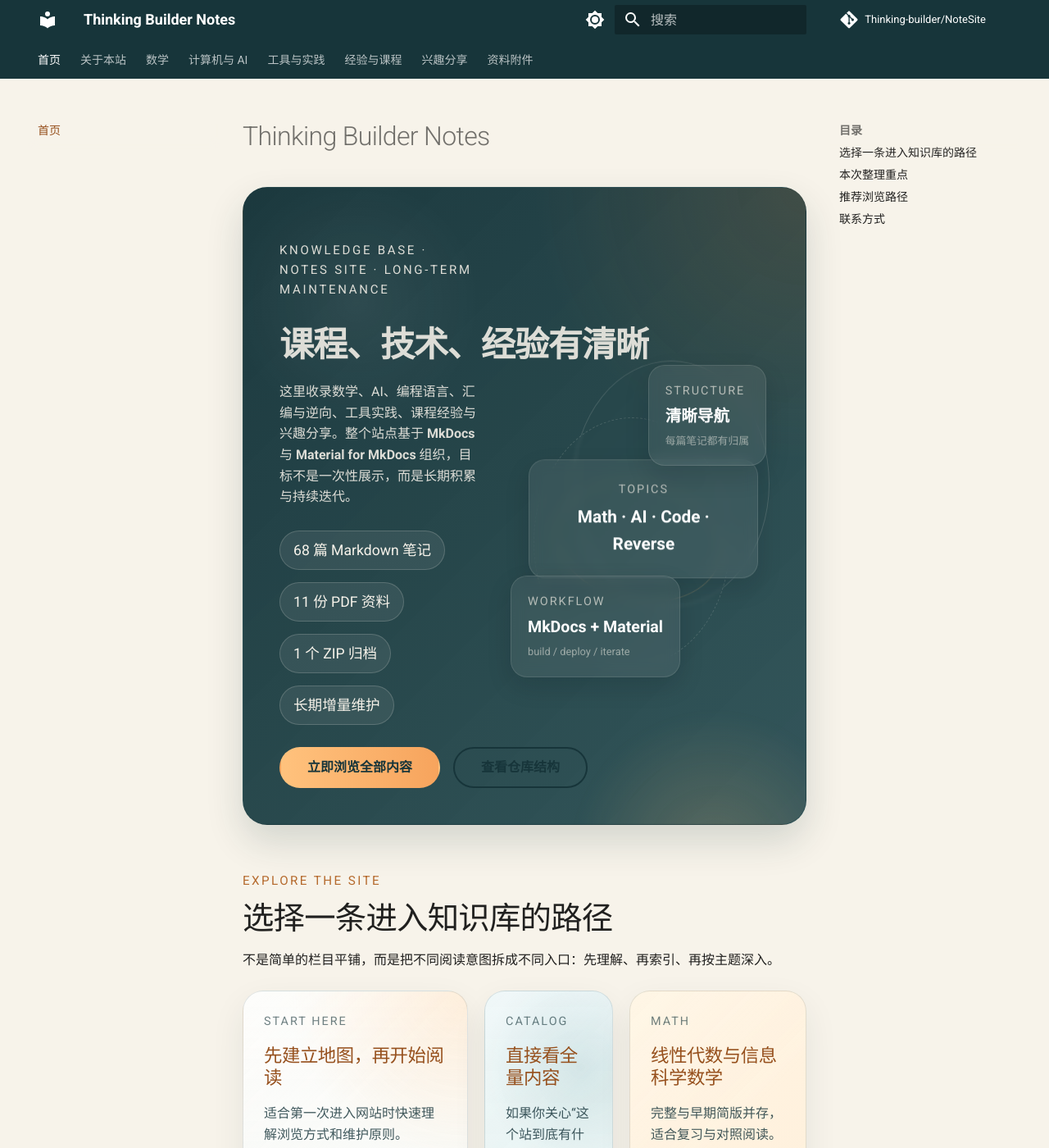
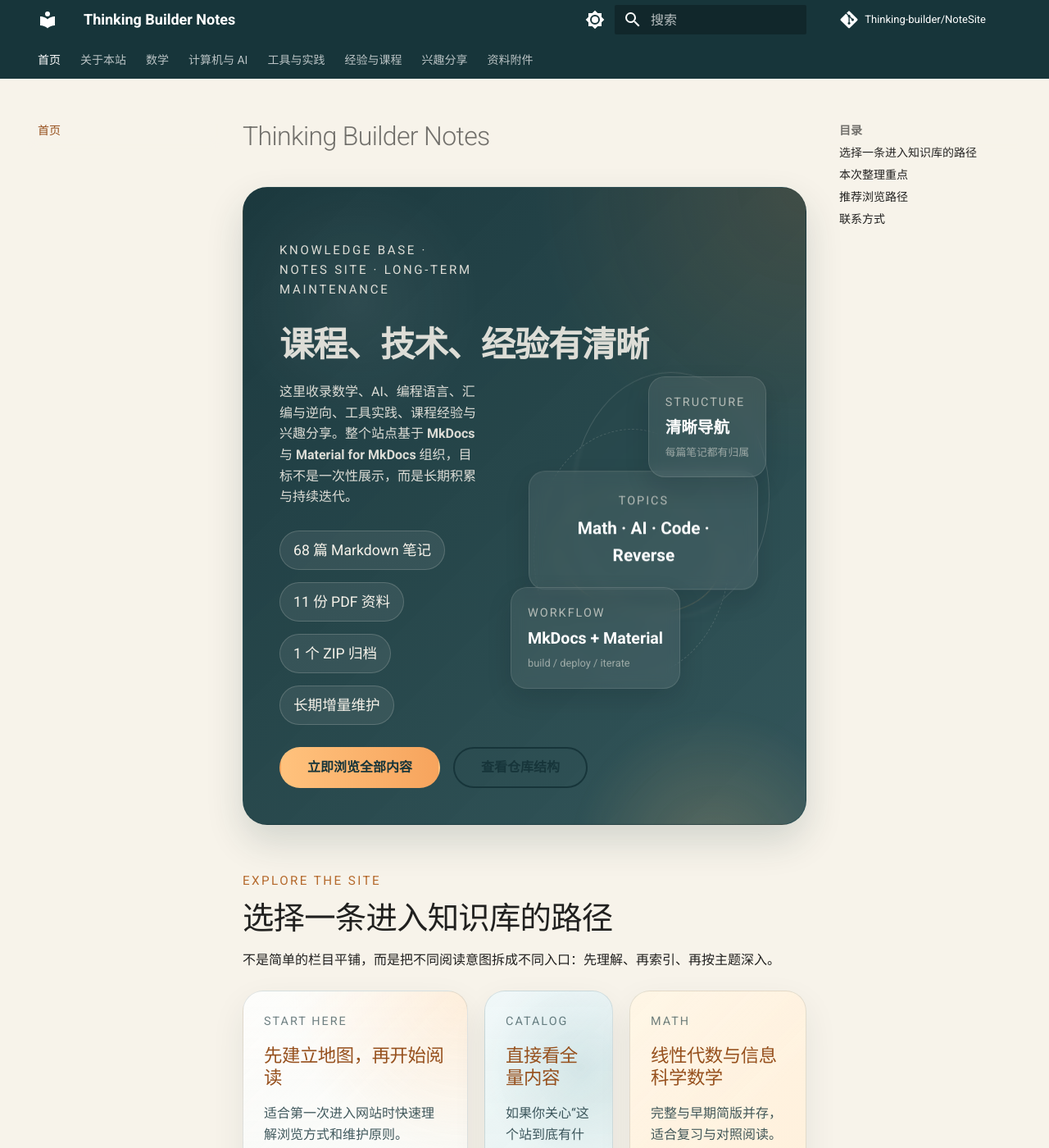
Before and after one commit to Thinking-builder/NoteSite, an MkDocs documentation site: the page built from docs/index.md, in a window 1280 px wide and 1400 px high. Shown: the whole window at 82% size. Built offline with MkDocs 1.6.1 and Material for MkDocs 9.7.7, drawn with Linux system fonts in a browser that asks for light colours; comment, search, counter and statistics services are not loaded.

Commit message:
样式微调

```diff
--- a/docs/stylesheets/extra.css
+++ b/docs/stylesheets/extra.css
@@ -146,7 +146,7 @@
   position: relative;
   min-height: 21rem;
   z-index: 1;
-  margin-top: 1.6rem;
+  margin-top: 3rem;
 }
 
 .tb-orbit {
```
Also changed, not shown: docs/index.md (+1 -1 lines).
